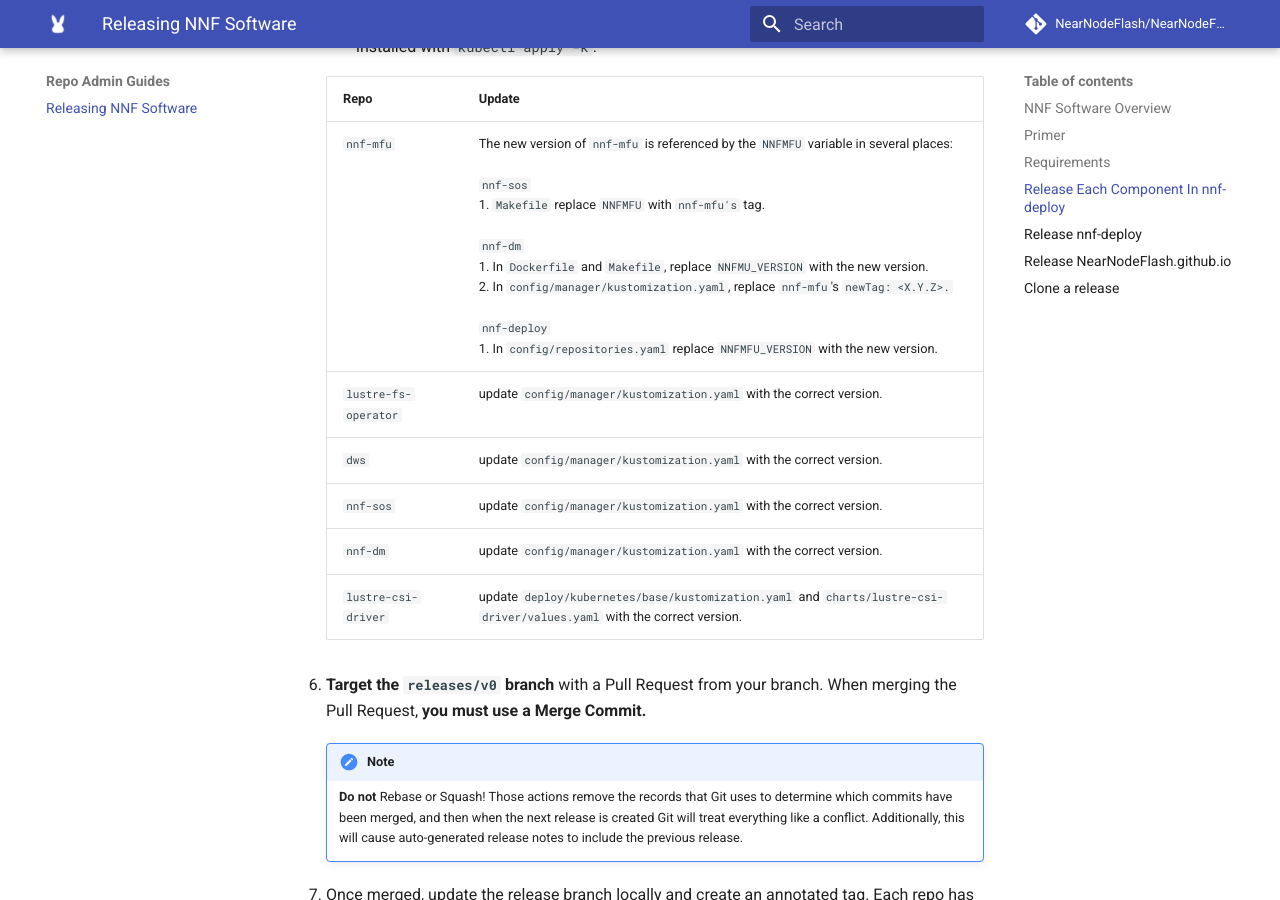
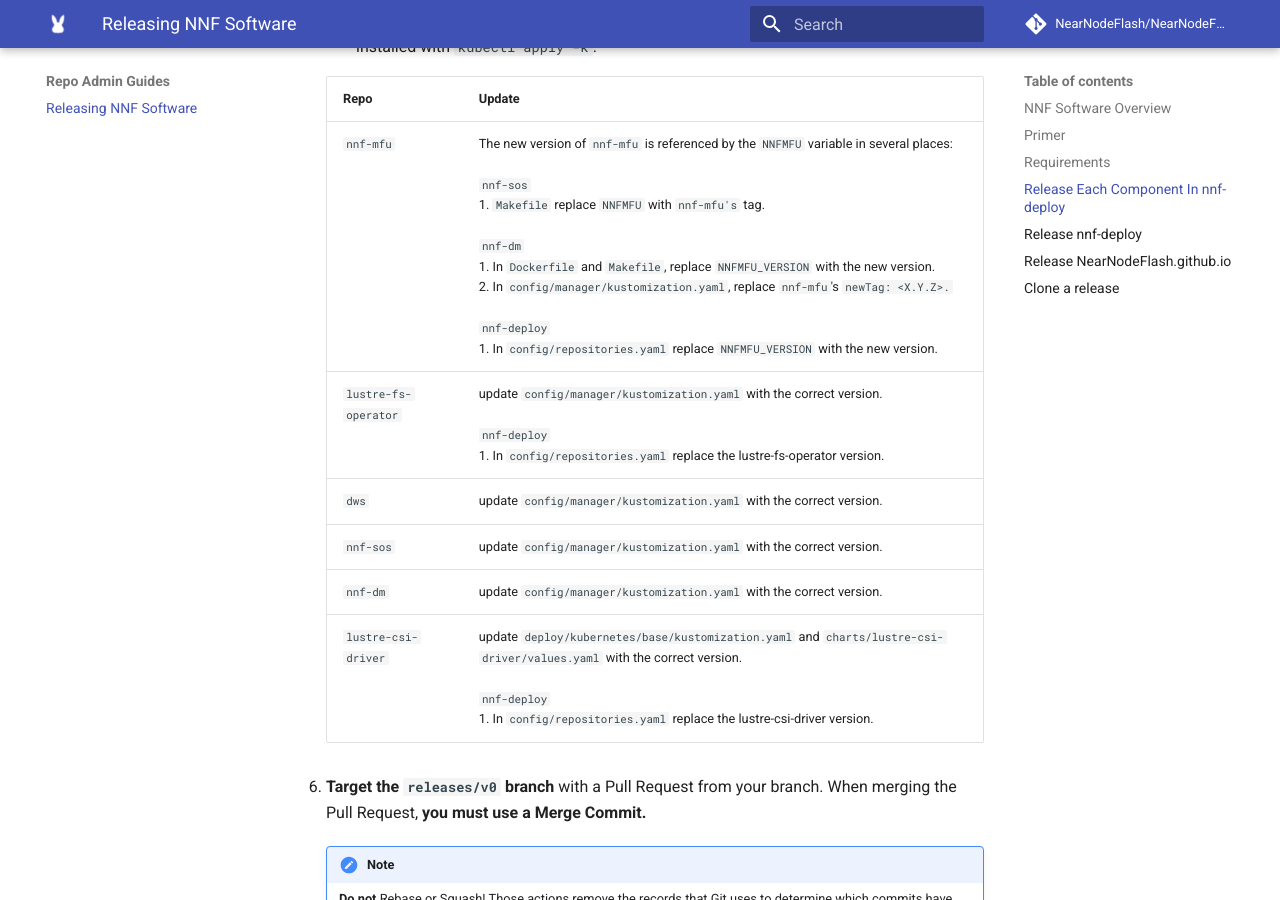
Before and after one commit to NearNodeFlash/NearNodeFlash.github.io, an MkDocs documentation site: the page built from docs/repo-guides/release-nnf-sw/readme.md, in a window 1280 px wide and 900 px high, scrolled down 2077 px. Built offline with MkDocs 1.6.1 and Material for MkDocs 9.7.7, drawn with Linux system fonts in a browser that asks for light colours; comment, search, counter and statistics services are not loaded; the version menu is left out.

Commit message:
Add notes about more updates in nnf-deploy
Signed-off-by: Dean Roehrich <dean.roehrich@hpe.com>

```diff
--- a/docs/repo-guides/release-nnf-sw/readme.md
+++ b/docs/repo-guides/release-nnf-sw/readme.md
@@ -93,12 +93,12 @@
 
     |Repo                 |Update|
     |---------------------|------|
-    |`nnf-mfu`            |The new version of `nnf-mfu` is referenced by the `NNFMFU` variable in several places:<br><br>`nnf-sos`<br>1. `Makefile` replace `NNFMFU` with `nnf-mfu's` tag.<br><br>`nnf-dm`<br>1. In `Dockerfile` and `Makefile`, replace `NNFMU_VERSION` with the new version.<br>2. In `config/manager/kustomization.yaml`, replace `nnf-mfu`'s `newTag: <X.Y.Z>.`<br><br>`nnf-deploy`<br>1. In `config/repositories.yaml` replace `NNFMFU_VERSION` with the new version.|
-    |`lustre-fs-operator` |update `config/manager/kustomization.yaml` with the correct version.|
+    |`nnf-mfu`            |The new version of `nnf-mfu` is referenced by the `NNFMFU` variable in several places:<br><br>`nnf-sos`<br>1. `Makefile` replace `NNFMFU` with `nnf-mfu's` tag.<br><br>`nnf-dm`<br>1. In `Dockerfile` and `Makefile`, replace `NNFMFU_VERSION` with the new version.<br>2. In `config/manager/kustomization.yaml`, replace `nnf-mfu`'s `newTag: <X.Y.Z>.`<br><br>`nnf-deploy`<br>1. In `config/repositories.yaml` replace `NNFMFU_VERSION` with the new version.|
+    |`lustre-fs-operator` |update `config/manager/kustomization.yaml` with the correct version.<br><br>`nnf-deploy`<br>1. In `config/repositories.yaml` replace the lustre-fs-operator version.|
     |`dws`                |update `config/manager/kustomization.yaml` with the correct version.|
     |`nnf-sos`            |update `config/manager/kustomization.yaml` with the correct version.|
     |`nnf-dm`             |update `config/manager/kustomization.yaml` with the correct version.|
-    |`lustre-csi-driver`  |update `deploy/kubernetes/base/kustomization.yaml` and `charts/lustre-csi-driver/values.yaml` with the correct version.|
+    |`lustre-csi-driver`  |update `deploy/kubernetes/base/kustomization.yaml` and `charts/lustre-csi-driver/values.yaml` with the correct version.<br><br>`nnf-deploy`<br>1. In `config/repositories.yaml` replace the lustre-csi-driver version.|
 
 6. **Target the `releases/v0` branch** with a Pull Request from your branch.  When merging the Pull
 Request, **you must use a Merge Commit.**
```
